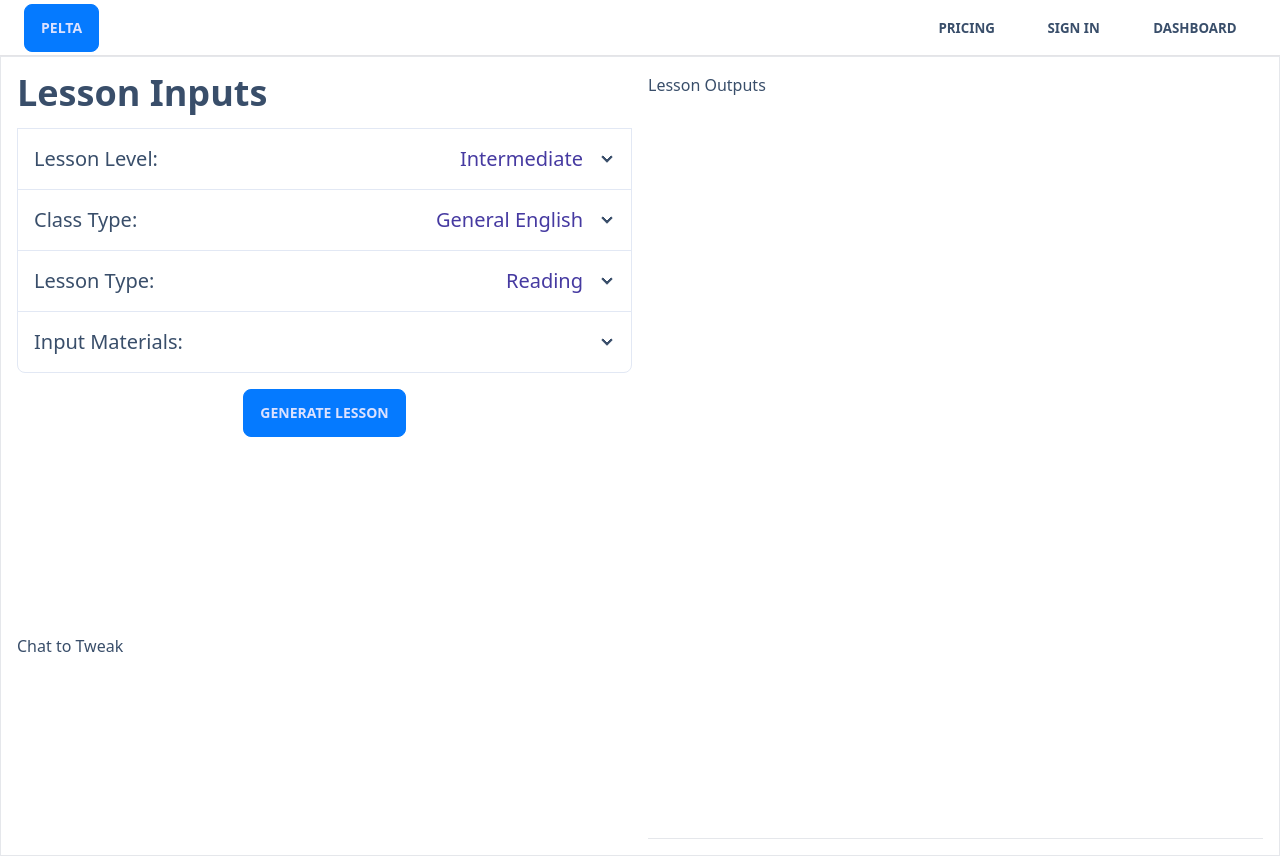
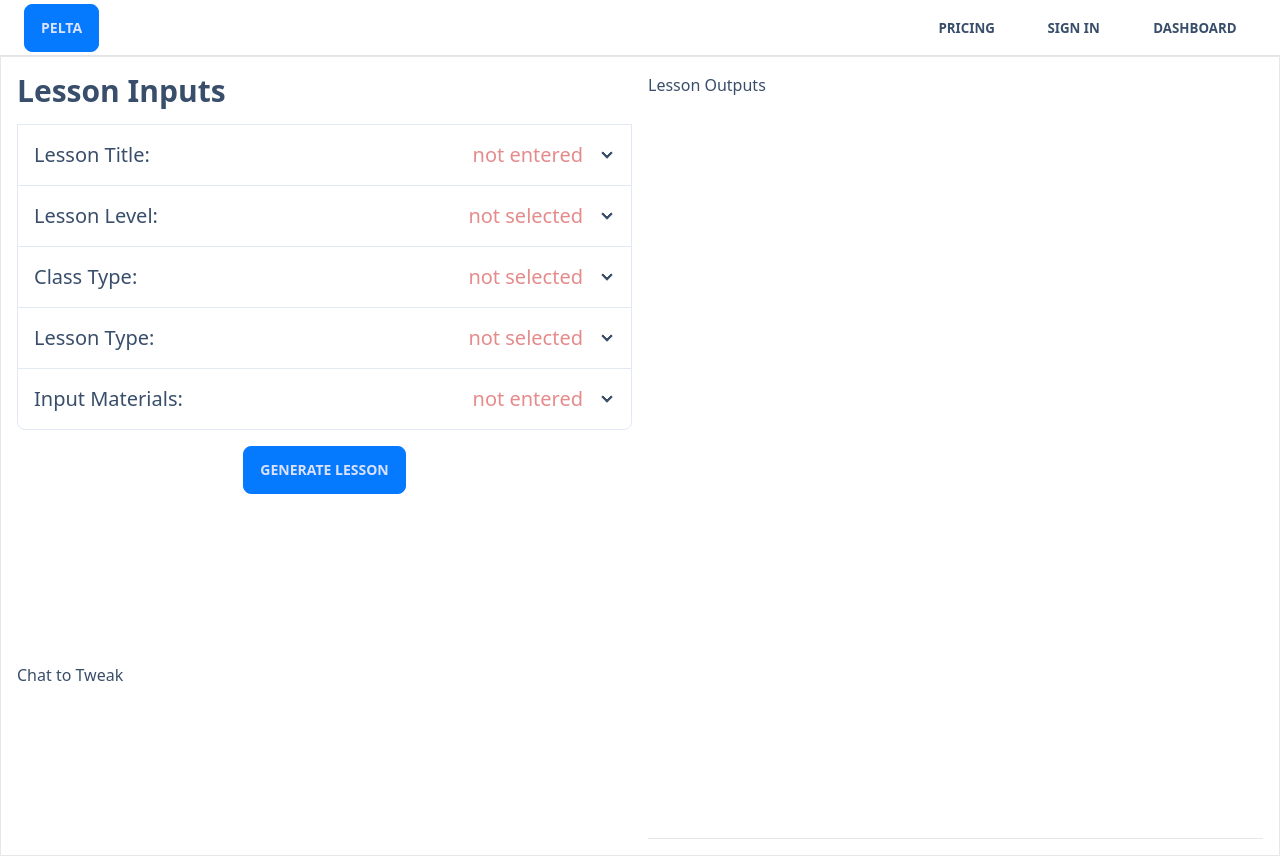
Before and after one commit to jncameron/curriculAI, a SvelteKit app: page /dashboard in a window 1280 px wide. Built offline with nearby package versions, Linux system fonts and the light colour scheme; no server answers.

Commit message:
lesson title, input materials

```diff
--- a/src/routes/dashboard/+page.svelte
+++ b/src/routes/dashboard/+page.svelte
@@ -6,9 +6,11 @@
 
 	export let data: PageData;
 	let checked: boolean = false;
-	let lessonLevel: string = LessonLevel.INTERMEDIATE;
-	let classType: string = ClassType.GEN;
-	let lessonType: string = LessonType.READING;
+	let lessonLevel: string = '';
+	let classType: string = '';
+	let lessonType: string = '';
+	let lessonTitle: string = '';
+	let inputText: string = '';
 
 	function changeLessonLevel(e: Event) {
 		checked = true;
@@ -34,15 +36,36 @@
 </script>
 
 <div
-	class="p-4 grid lg:grid-cols-2 lg:grid-rows-[auto,auto] gap-4 md:grid-cols-1 md:grid-rows-1 border border-gray-200 h-[100%]"
+	class="md:p-4 grid lg:grid-cols-2 lg:grid-rows-[auto,auto] gap-4 grid-cols-1 grid-rows-1 border border-gray-200 h-[100%]"
 >
 	<div class="bg-grey-100">
 		<div class="join join-vertical w-full">
-			<h1 class="flex max-w-4xl text-2xl font-bold md:text-3xl lg:text-4xl pb-4">Lesson Inputs</h1>
+			<h1 class="flex max-w-4xl text-2xl font-bold md:text-2xl lg:text-3xl pb-4">Lesson Inputs</h1>
+			<div class="collapse collapse-arrow join-item border border-base-300">
+				<input type="checkbox" name="my-accordion-4" {checked} />
+				<div class="collapse-title collapse-close text-xl font-medium">
+					Lesson Title: {#if lessonTitle.length > 0}
+						<span class="text-secondary float-right">{lessonTitle}</span>
+					{:else}
+						<p class="text-error float-right">not entered</p>
+					{/if}
+				</div>
+				<div class="collapse-content">
+					<input
+						bind:value={lessonTitle}
+						class="textarea textarea-bordered textarea-primary w-full resize-none"
+						placeholder="Paste your Input Material Text here..."
+					/>
+				</div>
+			</div>
 			<div class="collapse collapse-arrow join-item border border-base-300">
 				<input type="radio" name="my-accordion-4" {checked} />
 				<div class="collapse-title collapse-close text-xl font-medium">
-					Lesson Level: <span class="text-secondary float-right">{lessonLevel}</span>
+					Lesson Level: {#if lessonLevel.length > 0}
+						<span class="text-secondary float-right">{lessonLevel}</span>
+					{:else}
+						<span class="text-error float-right">not selected</span>
+					{/if}
 				</div>
 				<div class="collapse-content">
 					<button
@@ -76,7 +99,11 @@
 			<div class="collapse collapse-arrow join-item border border-base-300">
 				<input type="radio" name="my-accordion-4" {checked} />
 				<div class="collapse-title collapse-close text-xl font-medium">
-					Class Type: <span class="text-secondary float-right">{classType}</span>
+					Class Type: {#if classType.length > 0}
+						<span class="text-secondary float-right">{classType}</span>
+					{:else}
+						<span class="text-error float-right">not selected</span>
+					{/if}
 				</div>
 				<div class="collapse-content">
 					<button
@@ -94,7 +121,11 @@
 			<div class="collapse collapse-arrow join-item border border-base-300">
 				<input type="radio" name="my-accordion-4" {checked} />
 				<div class="collapse-title collapse-close text-xl font-medium">
-					Lesson Type: <span class="text-secondary float-right">{lessonType}</span>
+					Lesson Type: {#if lessonType.length > 0}
+						<span class="text-secondary float-right">{lessonType}</span>
+					{:else}
+						<span class="text-error float-right">not selected</span>
+					{/if}
 				</div>
 				<div class="collapse-content">
 					<button
@@ -121,10 +152,19 @@
 			</div>
 			<div class="collapse collapse-arrow join-item border border-base-300">
 				<input type="checkbox" name="my-accordion-4" {checked} />
-				<div class="collapse-title collapse-close text-xl font-medium">Input Materials:</div>
+				<div class="collapse-title collapse-close text-xl font-medium">
+					Input Materials: {#if inputText.length > 0}
+						<p class="text text-secondary line-clamp-2 text-sm">
+							{inputText}
+						</p>
+					{:else}
+						<p class="text-error float-right">not entered</p>
+					{/if}
+				</div>
 				<div class="collapse-content">
 					<textarea
-						class="textarea textarea-bordered textarea-primary w-full"
+						bind:value={inputText}
+						class="textarea textarea-bordered textarea-primary w-full resize-none"
 						placeholder="Paste your Input Material Text here..."
 						rows="8"
 					/>
--- a/tailwind.config.js
+++ b/tailwind.config.js
@@ -7,5 +7,5 @@ export default {
 	daisyui: {
 		themes: ['winter']
 	},
-	plugins: [require('daisyui')]
+	plugins: [require('daisyui', 'tailwindcss/line-clamp')]
 };
```
